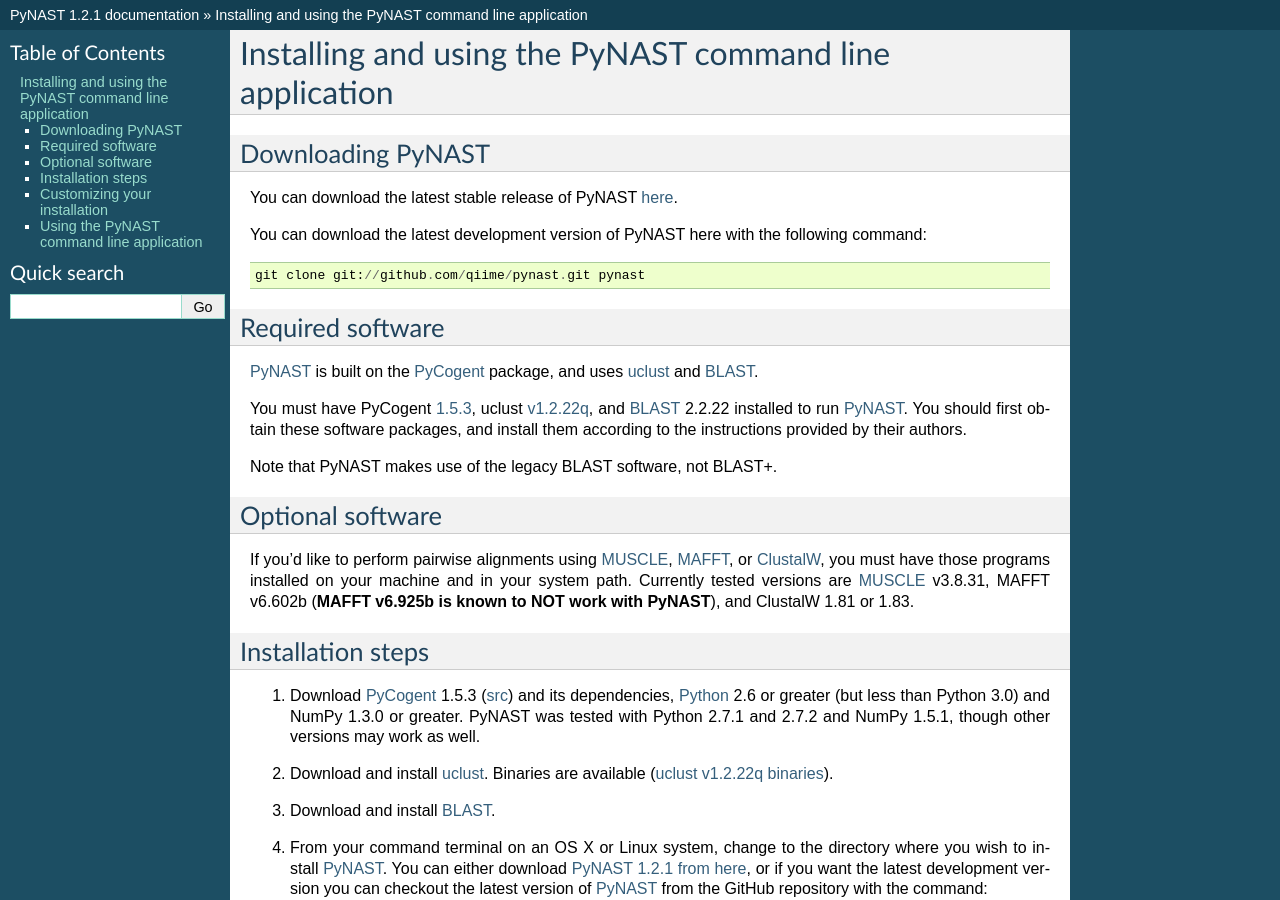
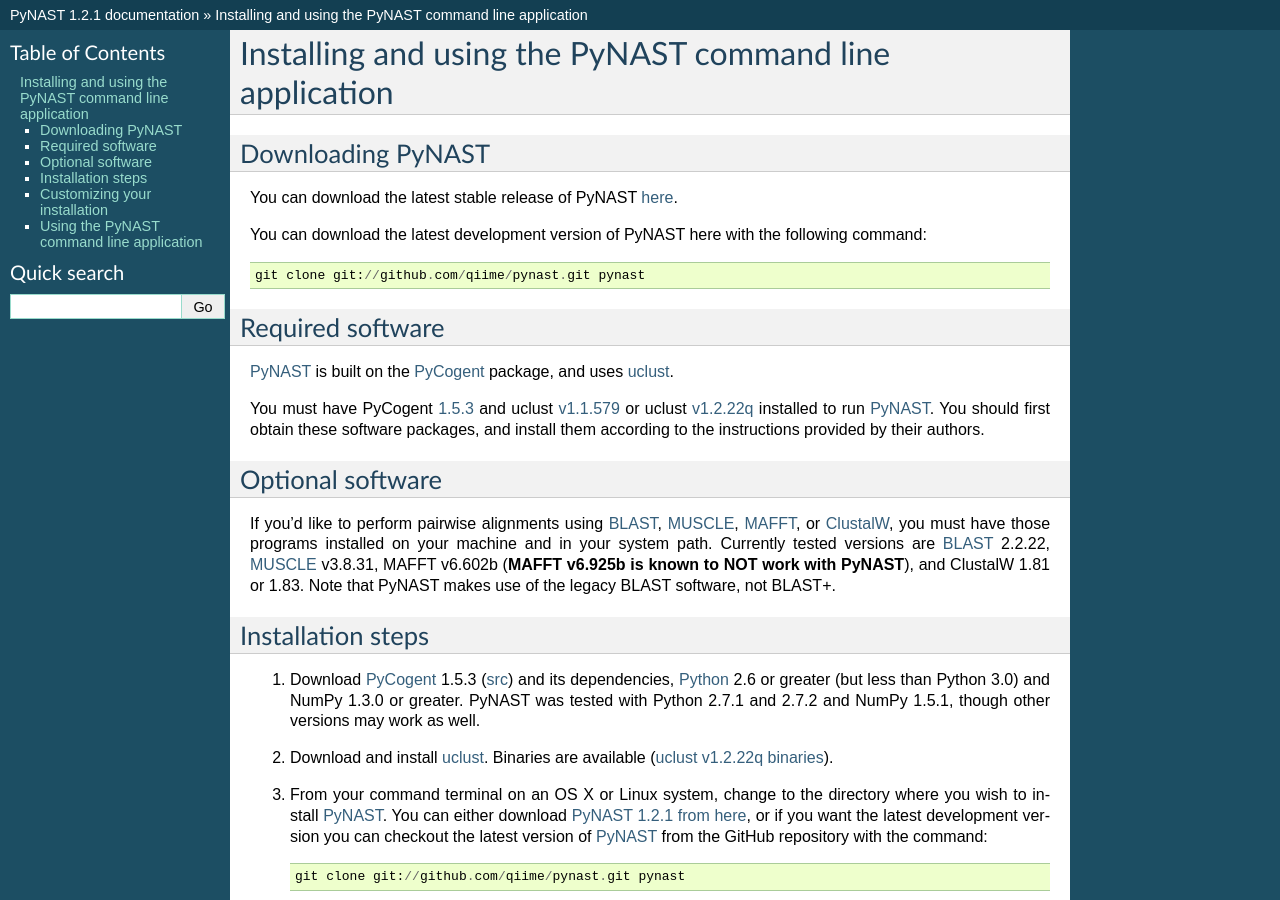
Before and after one commit to biocore/pynast, a Sphinx documentation site: the page built from doc/install.rst, in a window 1280 px wide and 900 px high. Built offline with Sphinx 7.4.7, drawn with Linux system fonts in a browser that asks for light colours.

Commit message:
reverted previous change - blast isn't actually required

```diff
--- a/doc/install.rst
+++ b/doc/install.rst
@@ -14,23 +14,19 @@
 
 Required software
 =================
-PyNAST_ is built on the PyCogent_ package, and uses uclust_ and BLAST_.
+PyNAST_ is built on the PyCogent_ package, and uses uclust_.
 
-You must have PyCogent `1.5.3 <http://sourceforge.net/projects/pycogent/files/PyCogent/1.5.3/PyCogent-1.5.3.tgz/download>`_, uclust `v1.2.22q <http://www.drive5.com/uclust/downloads1_2_22q.html>`_, and BLAST_ 2.2.22 installed to run PyNAST_. You should first obtain these software packages, and install them according to the instructions provided by their authors.
-
-Note that PyNAST makes use of the legacy BLAST software, not BLAST+.
+You must have PyCogent `1.5.3 <http://sourceforge.net/projects/pycogent/files/PyCogent/1.5.3/PyCogent-1.5.3.tgz/download>`_ and uclust `v1.1.579 <http://www.drive5.com/uclust/downloads1_1_579.html>`_ or uclust `v1.2.22q <http://www.drive5.com/uclust/downloads1_2_22q.html>`_ installed to run PyNAST_. You should first obtain these software packages, and install them according to the instructions provided by their authors.
 
 Optional software
 =================
-If you'd like to perform pairwise alignments using MUSCLE_, MAFFT_, or ClustalW_, you must have those programs installed on your machine and in your system path. Currently tested versions are MUSCLE_ v3.8.31, MAFFT v6.602b (**MAFFT v6.925b is known to NOT work with PyNAST**), and ClustalW 1.81 or 1.83.
+If you'd like to perform pairwise alignments using BLAST_, MUSCLE_, MAFFT_, or ClustalW_, you must have those programs installed on your machine and in your system path. Currently tested versions are BLAST_ 2.2.22, MUSCLE_ v3.8.31, MAFFT v6.602b (**MAFFT v6.925b is known to NOT work with PyNAST**), and ClustalW 1.81 or 1.83. Note that PyNAST makes use of the legacy BLAST software, not BLAST+.
 
 Installation steps
 ==================
 #. Download PyCogent_ 1.5.3 (`src <http://sourceforge.net/projects/pycogent/files/PyCogent/1.5.3/PyCogent-1.5.3.tgz/download>`_) and its dependencies, Python_ 2.6 or greater (but less than Python 3.0) and NumPy 1.3.0 or greater. PyNAST was tested with Python 2.7.1 and 2.7.2 and NumPy 1.5.1, though other versions may work as well.
 
 #. Download and install uclust_. Binaries are available (`uclust v1.2.22q binaries <http://www.drive5.com/uclust/downloads1_2_22q.html>`_).
-
-#. Download and install BLAST_.
 
 #. From your command terminal on an OS X or Linux system, change to the directory where you wish to install PyNAST_. You can either download `PyNAST 1.2.1 from here <ftp://thebeast.colorado.edu/pub/pynast-releases/pynast-1.2.1.tar.gz>`_, or if you want the latest development version you can checkout the latest version of PyNAST_ from the GitHub repository with the command: ::
 
```
